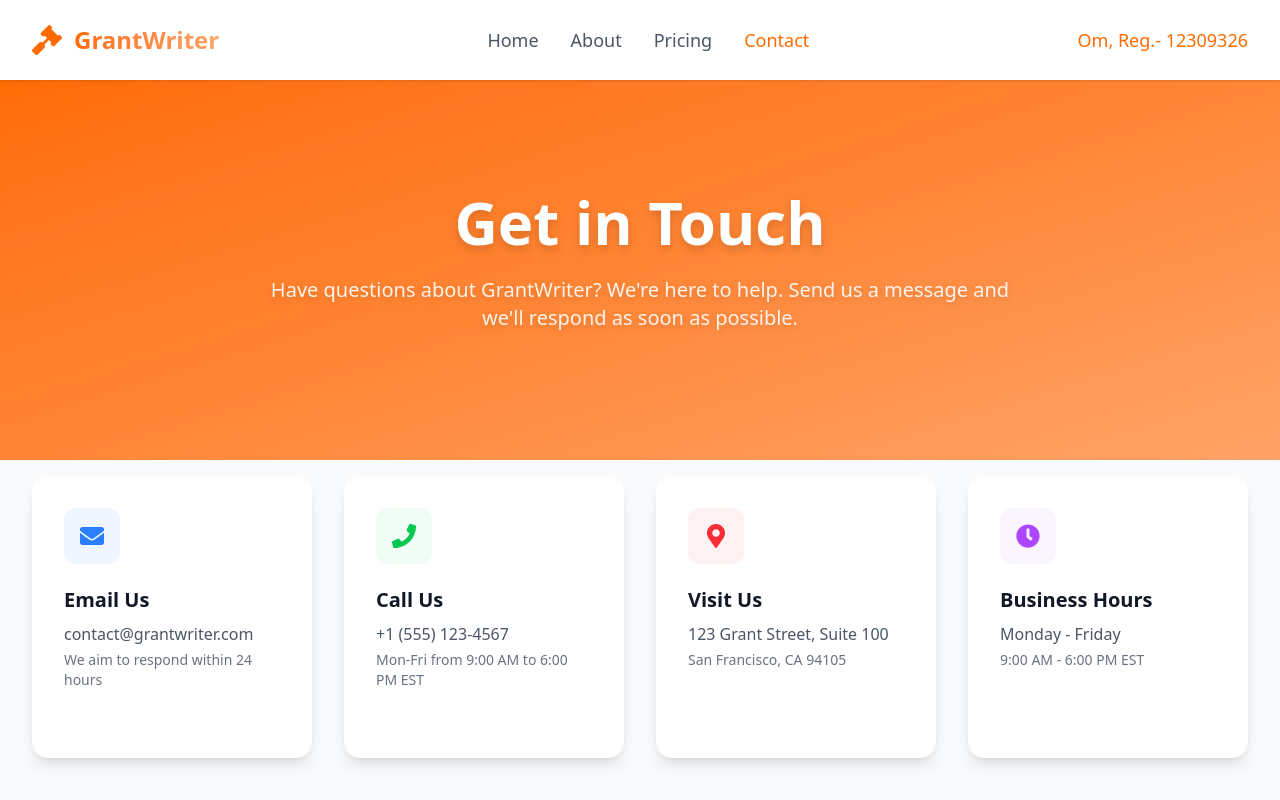
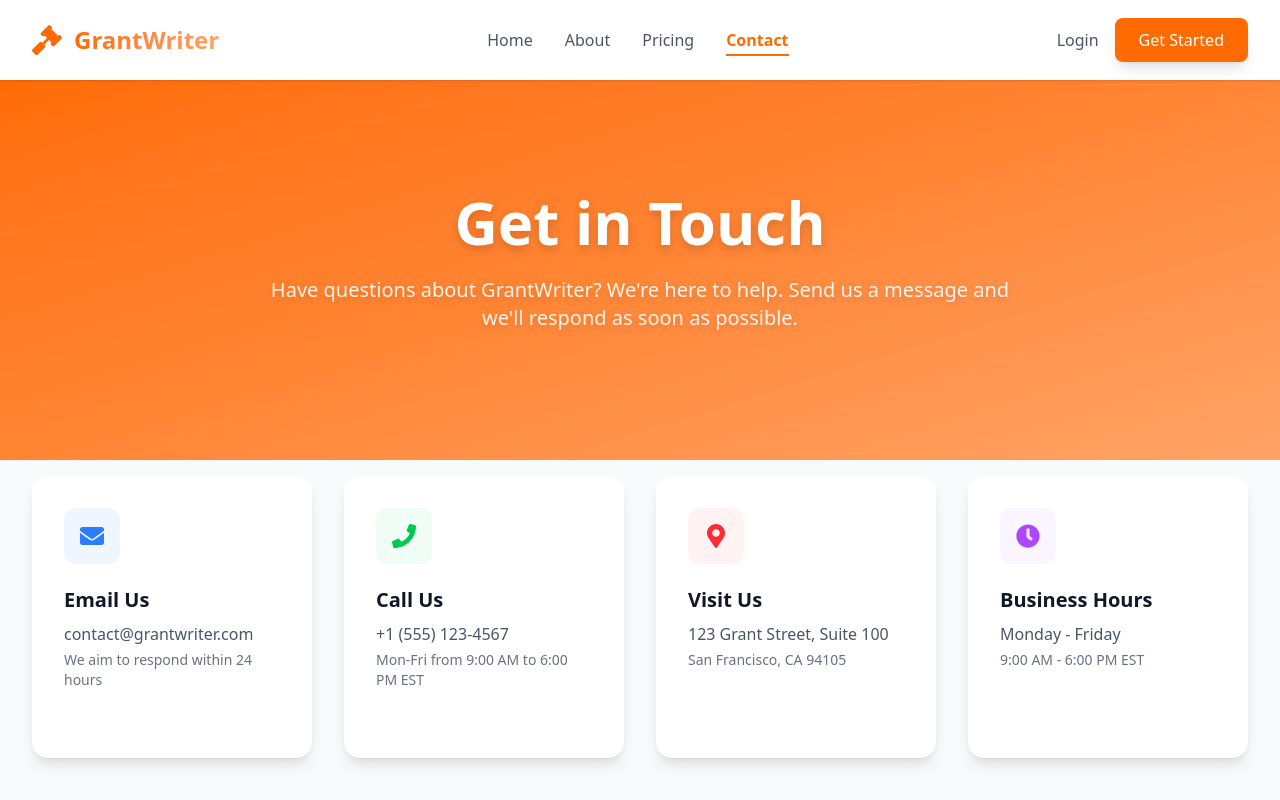
Before and after one commit to suryansh1440/AiGrantWriter, a React (Vite) app in the folder GrantWriter/: page /contact in a window 1280 px wide. Shown: the top 800 px of the page. Built offline with nearby package versions, Linux system fonts and the light colour scheme.

Commit message:
final frontend commit

```diff
--- a/GrantWriter/src/components/Header.jsx
+++ b/GrantWriter/src/components/Header.jsx
@@ -51,21 +51,36 @@ const Header = () => {
               <Link
                 key={item.path}
                 to={item.path}
-                className={`text-lg font-medium transition-colors duration-200 ${
+                className={`relative text-base font-medium transition-all duration-200 hover:scale-105 ${
                   location.pathname === item.path
-                    ? 'text-[#FF6B00]'
+                    ? 'text-[#FF6B00] font-semibold'
                     : 'text-gray-600 hover:text-[#FF6B00]'
                 }`}
               >
                 {item.label}
+                {location.pathname === item.path && (
+                  <motion.div
+                    layoutId="underline"
+                    className="absolute -bottom-1 left-0 right-0 h-0.5 bg-[#FF6B00]"
+                  />
+                )}
               </Link>
             ))}
           </nav>
 
           <div className="flex items-center space-x-4">
-            <span className="text-lg font-medium text-[#FF6B00]">
-              Om, Reg.- 12309326
-            </span>
+            <Link
+              to="/login"
+              className="text-base font-medium text-gray-600 hover:text-[#FF6B00] transition-all duration-200 hover:scale-105"
+            >
+              Login
+            </Link>
+            <Link
+              to="/signup"
+              className="bg-[#FF6B00] text-white hover:bg-[#FF8533] px-6 py-2.5 rounded-lg text-base font-medium transition-all duration-200 shadow-lg hover:shadow-xl transform hover:scale-105"
+            >
+              Get Started
+            </Link>
           </div>
         </div>
       </div>
--- a/package.json
+++ /dev/null
@@ -1,6 +0,0 @@
-{
-  "dependencies": {
-    "jspdf": "^3.0.1",
-    "jspdf-autotable": "^5.0.2"
-  }
-}
```
Also changed, not shown: 1 other file (tests, documents, lock files or other folders).
